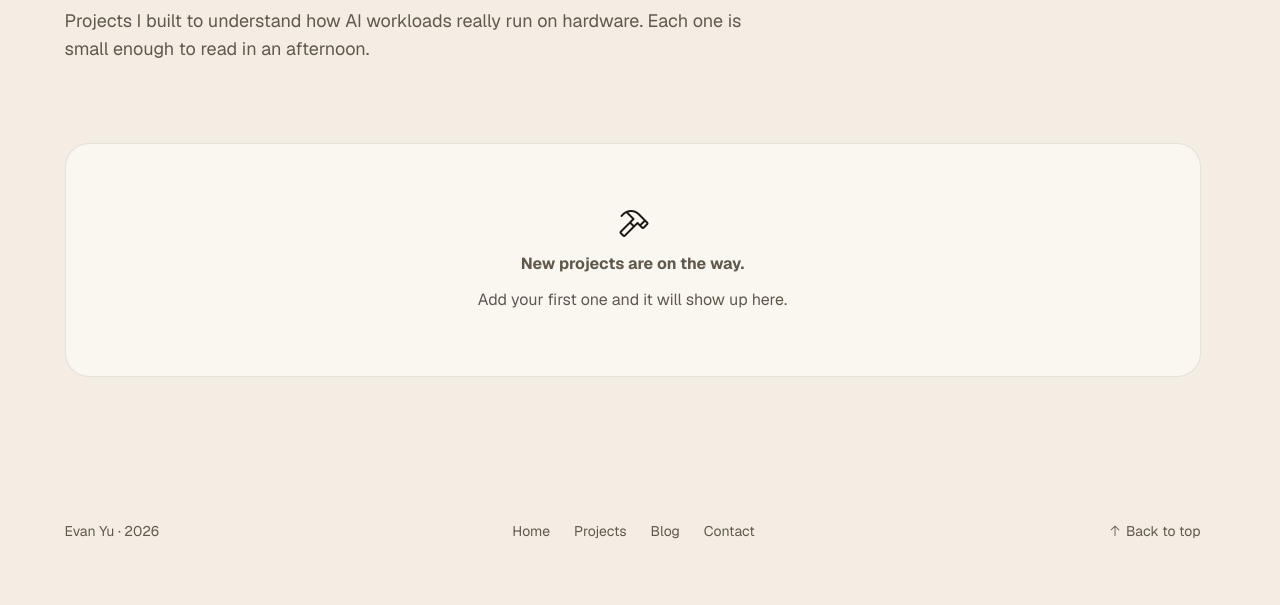
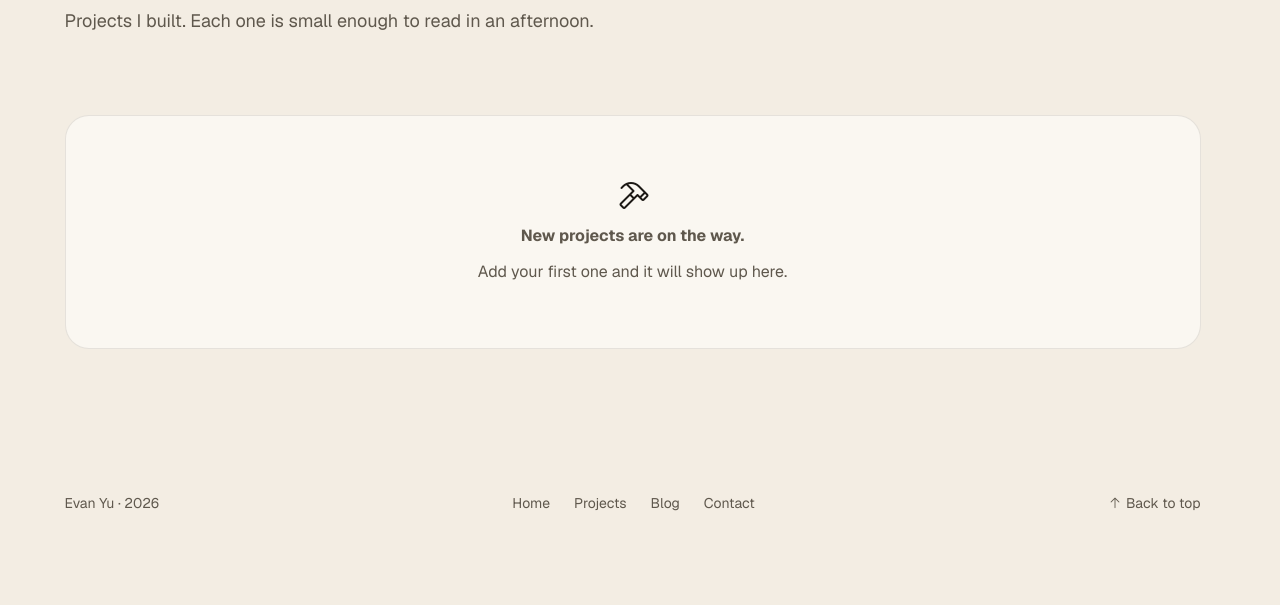
Before and after one commit to evanyu30/evanyu30.github.io, a plain HTML site: page projects.html in a window 1280 px wide. Shown: the part 345-950 px from the top of the page. After the commit the page ends 922 px from the top, so only its background shows below. Drawn offline with nearby package versions, Linux system fonts and the light colour scheme; no server answers.

Commit message:
minor changes on the phrasing

```diff
--- a/projects.html
+++ b/projects.html
@@ -48,8 +48,7 @@
             <span class="line">burning bright</span>
           </h1>
           <p class="hero-sub reveal" style="--delay: 160ms">
-            Projects I built to understand how AI workloads really run on
-            hardware. Each one is small enough to read in an afternoon.
+            Projects I built. Each one is small enough to read in an afternoon.
           </p>
         </div>
       </header>
```
